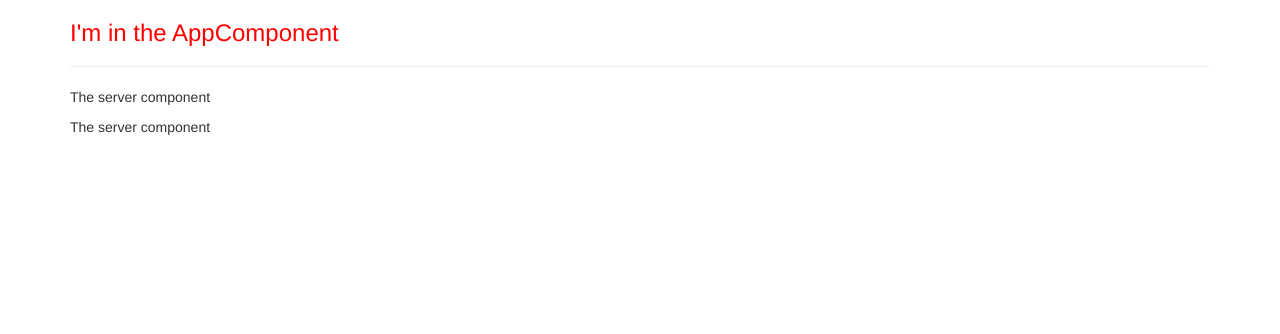
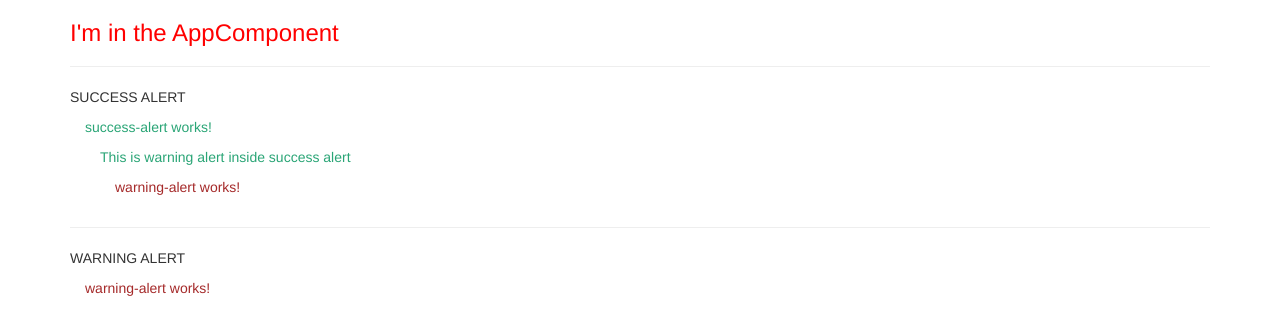
Before and after one commit to ligianicolovici/my-first-angular-app, an Angular app: page / in a window 1280 px wide. Shown: the top 334 px of the page. Built offline with nearby package versions, Linux system fonts and the light colour scheme.

Commit message:
first assignment

```diff
--- a/src/app/app.component.html
+++ b/src/app/app.component.html
@@ -3,7 +3,21 @@
     <div class="col-xs-12">
       <h3>I'm in the AppComponent</h3>
       <hr>
-      <app-servers></app-servers>
+      <p> SUCCESS ALERT</p>
+      <app-success-alert></app-success-alert>
+
     </div>
+
+    <div class="col-xs-12 col-sm-12 col-md-12 col-lg-12">
+      <hr>
+      <p> WARNING ALERT</p>
+
+      <div class="col-xs-12 col-sm-12 col-md-12 col-lg-12">
+        <app-warning-alert></app-warning-alert>
+      </div>
+
+
+    </div>
+
   </div>
 </div>
--- a/src/app/app.module.ts
+++ b/src/app/app.module.ts
@@ -3,12 +3,16 @@
 import { AppComponent } from './app.component';
 import { ServerComponent } from './server/server.component';
 import { ServersComponent } from './servers/servers.component';
+import { SuccessAlertComponent } from './success-alert/success-alert.component';
+import { WarningAlertComponent } from './warning-alert/warning-alert.component';
 
 @NgModule({
   declarations: [
     AppComponent,
     ServerComponent,
-    ServersComponent
+    ServersComponent,
+    SuccessAlertComponent,
+    WarningAlertComponent
   ],
   imports: [
     BrowserModule
--- a/src/app/servers/servers.component.ts
+++ b/src/app/servers/servers.component.ts
@@ -1,7 +1,8 @@
 import { Component, OnInit } from '@angular/core';
 
 @Component({
-  selector: 'app-servers',
+  selector: '[app-servers]',
+  // selector:'.app-servers',
   template: `
   <app-server></app-server>
   <app-server></app-server>
--- /dev/null
+++ b/src/app/success-alert/success-alert.component.css
@@ -0,0 +1,3 @@
+p{
+  color: rgb(42, 165, 118);
+}
--- /dev/null
+++ b/src/app/success-alert/success-alert.component.html
@@ -0,0 +1,11 @@
+<div class="container">
+    <p>success-alert works!</p>
+    <div class="container">
+        <p>
+            This is warning alert inside success alert
+        </p>
+        <div class="container">
+            <app-warning-alert></app-warning-alert>
+        </div>
+    </div>
+</div>
--- /dev/null
+++ b/src/app/success-alert/success-alert.component.ts
@@ -0,0 +1,15 @@
+import { Component, OnInit } from '@angular/core';
+
+@Component({
+  selector: 'app-success-alert',
+  templateUrl: './success-alert.component.html',
+  styleUrls: ['./success-alert.component.css']
+})
+export class SuccessAlertComponent implements OnInit {
+
+  constructor() { }
+
+  ngOnInit(): void {
+  }
+
+}
--- /dev/null
+++ b/src/app/warning-alert/warning-alert.component.css
@@ -0,0 +1,3 @@
+p{
+  color: brown;
+}
--- /dev/null
+++ b/src/app/warning-alert/warning-alert.component.html
@@ -0,0 +1 @@
+<p>warning-alert works!</p>
--- /dev/null
+++ b/src/app/warning-alert/warning-alert.component.ts
@@ -0,0 +1,15 @@
+import { Component, OnInit } from '@angular/core';
+
+@Component({
+  selector: 'app-warning-alert',
+  templateUrl: './warning-alert.component.html',
+  styleUrls: ['./warning-alert.component.css']
+})
+export class WarningAlertComponent implements OnInit {
+
+  constructor() { }
+
+  ngOnInit(): void {
+  }
+
+}
```
Also changed, not shown: 1 other file (tests, documents, lock files or other folders).
